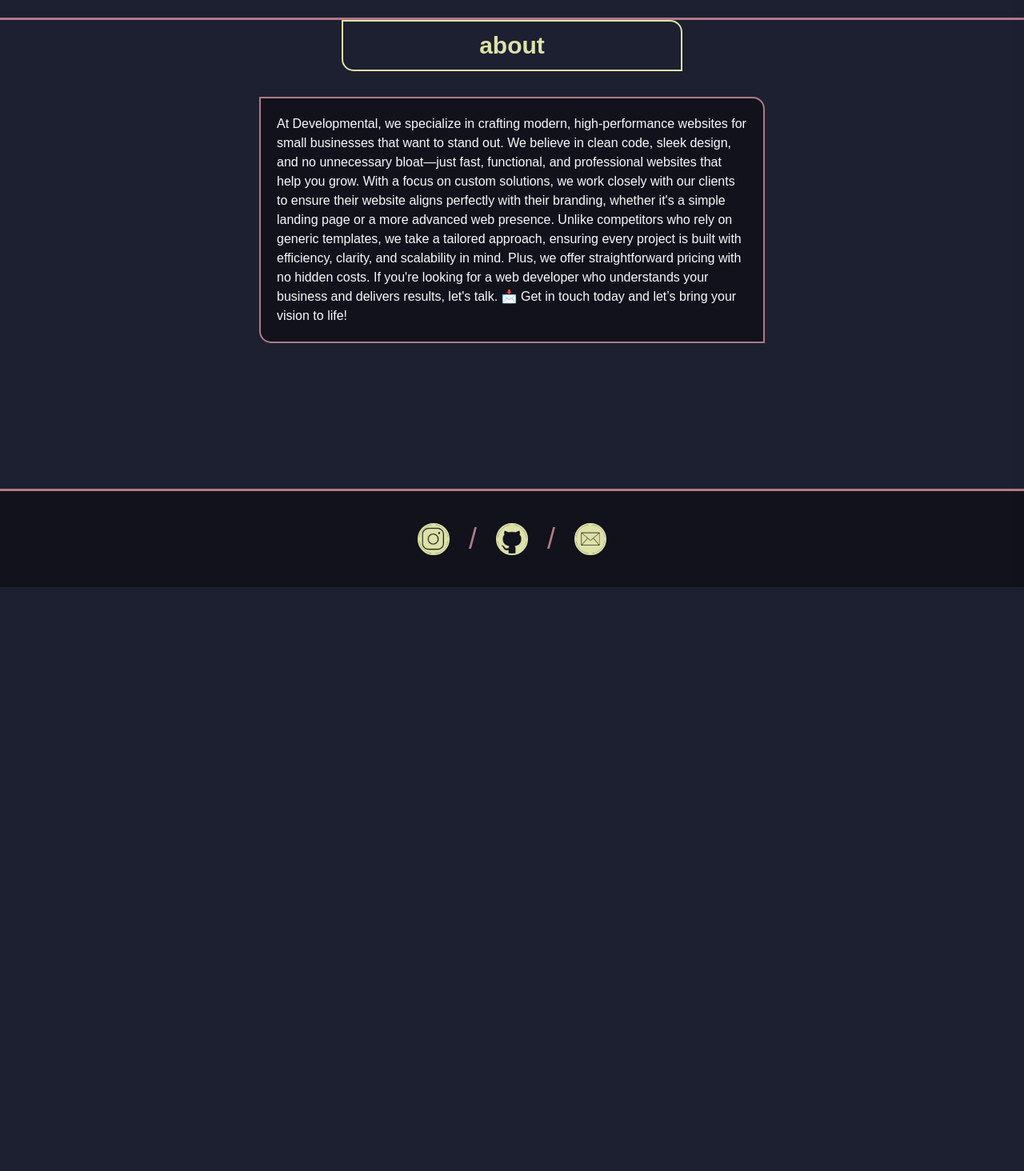
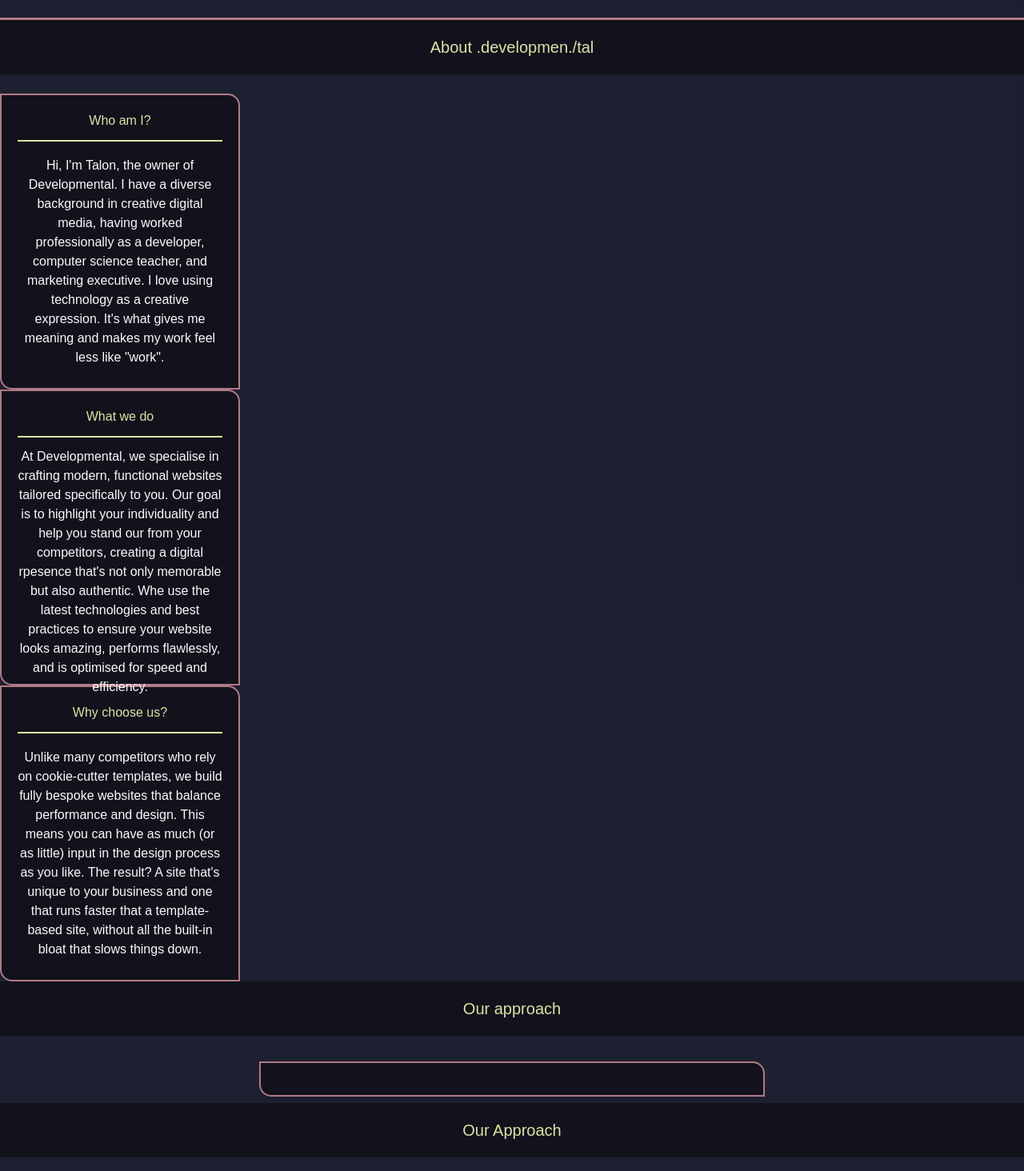
Before and after one commit to taloncodes/developmental, a SvelteKit app: page /about in a window 1280 px wide. Shown: the part 66-1530 px from the top of the page at 80% size. Before the commit the page ends 800 px from the top, so only its background shows below. Built offline with nearby package versions, Linux system fonts and the light colour scheme; a web font is replaced by a local one.

Commit message:
add content to about

```diff
--- a/src/routes/about/+page.svelte
+++ b/src/routes/about/+page.svelte
@@ -5,23 +5,59 @@
 
 <section>
 
-    <div class="flex justify-center">
-        <div class="text-center sharp-corners-yellow p-3 w-3/4 md:w-1/3 mb-6 text-3xl text-accent-one"><strong>about</strong></div>
+    <div class="w-full p-5 px-[10%] darker xl:px-20 flex xl:text-xl justify-center text-center mb-6 text-accent-one">
+        <h1>About <span>.</span><span>developmen</span><span>./</span><span>tal</span></h1>
+    </div>
+
+    <div class="about xl:h-[396px] xl:max-w-[300px] sharp-corners w-full flex mb-10 xl:mb-0 flex-col justify-start">
+        <h2 class="border-b-2 pb-3 mb-3 top-0 text-accent-one"> Who am I? </h2>
+        <ul class="flex h-full flex-col justify-evenly">
+            Hi, I'm Talon, the owner of Developmental. I have a diverse background in creative digital media, having worked professionally as a developer, computer science teacher, and marketing executive. I love using technology as a creative expression. It's what gives me meaning and makes my work feel less like "work".
+        </ul>
+    </div>
+
+    <div class="about xl:h-[396px] xl:max-w-[300px] sharp-corners w-full flex mb-10 xl:mb-0 flex-col justify-start">
+        <h2 class="border-b-2 pb-3 mb-3 top-0 text-accent-one"> What we do </h2>
+        <ul class="flex h-full flex-col justify-evenly">
+            At Developmental, we specialise in crafting modern, functional websites tailored specifically to you. Our goal is to highlight your individuality and help you stand our from your competitors, creating a digital rpesence that's not only memorable but also authentic.
+            Whe use the latest technologies and best practices to ensure your website looks amazing, performs flawlessly, and is optimised for speed and efficiency.
+        </ul>
+    </div>
+
+    <div class="about xl:h-[396px] xl:max-w-[300px] sharp-corners w-full flex mb-10 xl:mb-0 flex-col justify-start">
+        <h2 class="border-b-2 pb-3 mb-3 top-0 text-accent-one"> Why choose us? </h2>
+        <ul class="flex h-full flex-col justify-evenly">
+            Unlike many competitors who rely on cookie-cutter templates, we build fully bespoke websites that balance performance and design. This means you can have as much (or as little) input in the design process as you like. The result? A site that's unique to your business and one that runs faster that a template-based site, without all the built-in bloat that slows things down.
+        </ul>
+    </div>
+
+    <div class="w-full p-5 px-[10%] darker xl:px-20 flex xl:text-xl justify-center text-center mb-6 text-accent-one">
+        Our approach
     </div>
 
     <div class="about_container p-10 sm:p-2 flex justify-center w-screen">
         <p class="w-9/10 md:w-1/2 sharp-corners p-5">
-            At Developmental, we specialize in crafting modern, high-performance websites for small businesses that want to stand out. We believe in clean code, sleek design, and no unnecessary bloat—just fast, functional, and professional websites that help you grow.
 
-    With a focus on custom solutions, we work closely with our clients to ensure their website aligns perfectly with their branding, whether it's a simple landing page or a more advanced web presence.
-
-    Unlike competitors who rely on generic templates, we take a tailored approach, ensuring every project is built with efficiency, clarity, and scalability in mind. Plus, we offer straightforward pricing with no hidden costs.
-
-    If you're looking for a web developer who understands your business and delivers results, let's talk.
-
-    📩 Get in touch today and let’s bring your vision to life!
         </p>
     </div>
+
+    <div class="w-full p-5 px-[10%] darker xl:px-20 flex xl:text-xl justify-center text-center mb-6 text-accent-one">
+        <h2>Our Approach</h2>
+    </div>
+
+    <div class="w-full p-5 px-[10%] darker xl:px-20 flex xl:text-xl justify-center text-center mb-6 text-accent-one">
+        Mobile-First Design
+    </div>
+
+    <div class="about_container p-10 sm:p-2 flex justify-center w-screen">
+        <p class="w-9/10 md:w-1/2 sharp-corners p-5">
+        With over (x)% of the world now accessing the internet through mobile devices, it's crucial that your website is optimised for mobile users. That's why our design process is built around a mobile-first approach. We ensure that no matter the screen size, your site will always look right at home, whether it's on a smartphone, tablet or desktop.
+        </p>
+    </div>
+
+    <div>***** To include some examples of mobile vs desktop design</div>
+
+
 
 </section>
 
@@ -30,4 +66,16 @@
     p {
         color: #FAFAFA;
     }
+
+    .about {
+        color: #FAFAFA;
+        padding: 20px;
+        text-align: center;
+        display: flex;
+        flex-shrink: 1;
+        min-width: 150px;
+        max-height: 370px;
+    }
+
+
 </style>
--- a/src/routes/portfolio/+page.svelte
+++ b/src/routes/portfolio/+page.svelte
@@ -56,7 +56,7 @@
 <section class="top-0">
 
 
-    <div class="w-full px-12 p-5 darker xl:px-20 flex xl:text-xl justify-center text-center mb-6 text-accent-one">
+    <div class="w-full p-5 px-[10%] darker xl:px-20 flex xl:text-xl justify-center text-center mb-6 text-accent-one">
         {portfolioItems[currentItem].desc}
     </div>
 
```
